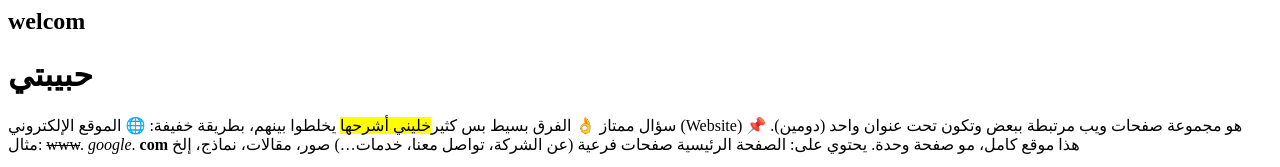
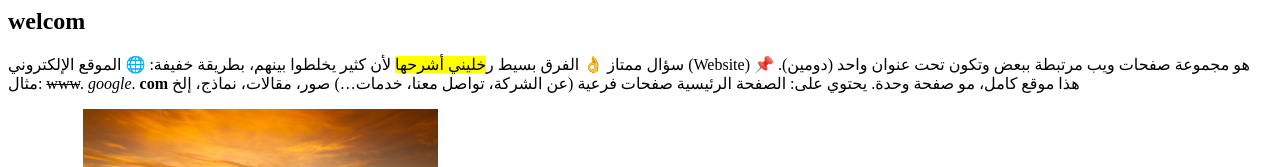
Before and after one commit to ndonaaando-bit/project1, a plain HTML site: page index.html in a window 1280 px wide. Shown: the top 167 px of the page. Drawn offline with Linux system fonts and the light colour scheme.

Commit message:
نهديل الصفحة

```diff
--- a/index.html
+++ b/index.html
@@ -1,8 +1,8 @@
 <!--<h1>hi nada -->
  <h2>welcom</h2>
- <h1>حبيبتي</h1>
+
  <p>سؤال ممتاز 👌
-الفرق بسيط بس كثير<mark>خليني أشرحها</mark> يخلطوا بينهم، <b>
+الفرق بسيط ر<mark>خليني أشرحها</mark> لأن كثير يخلطوا بينهم، <b>
 
 </b> بطريقة خفيفة:
 
```
Also changed, not shown: project.html (added).
